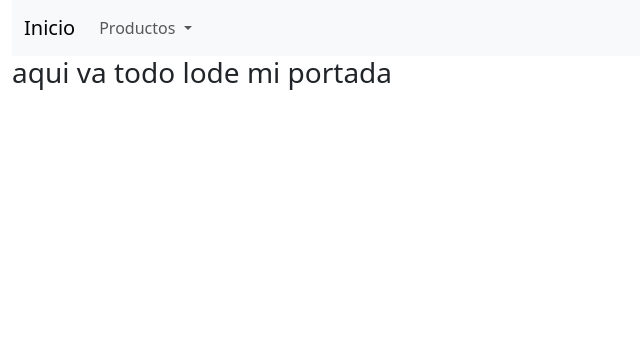
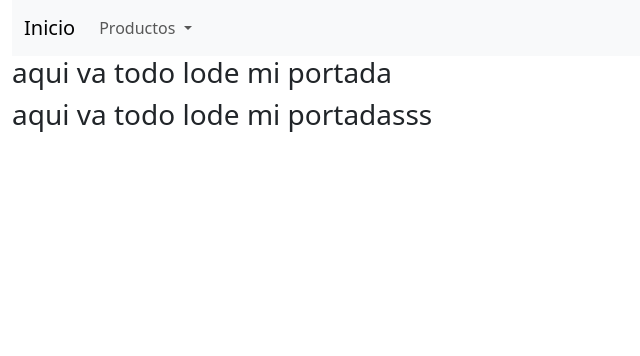
Before and after one commit to DiegoosPro/proysupera, a PHP site: page / in a window 1280 px wide. Shown: the top 356 px of the page, without its empty margins (0-640 px from the left). Run offline with PHP 8.4, Linux system fonts and the light colour scheme.

Commit message:
Se agrega nueva libea de codigo

```diff
--- a/a.html
+++ b/a.html
@@ -6,6 +6,7 @@ include_once "view/head.php"
 <h3>aqui va todo lode mi portada</h3>
 <h3>aqui va ejemplo de github</h3>
 <h3>aqui va ejemplo de github02</h3>
+<h3>aqui va ejemplo de github03</h3>
 
 
 
--- a/index.php
+++ b/index.php
@@ -4,6 +4,7 @@ include_once "view/head.php";
 ?>
 
 <h3>aqui va todo lode mi portada</h3>
+<h3>aqui va todo lode mi portadasss</h3>
 
 <?php
 include_once "view/footer.php";
```
